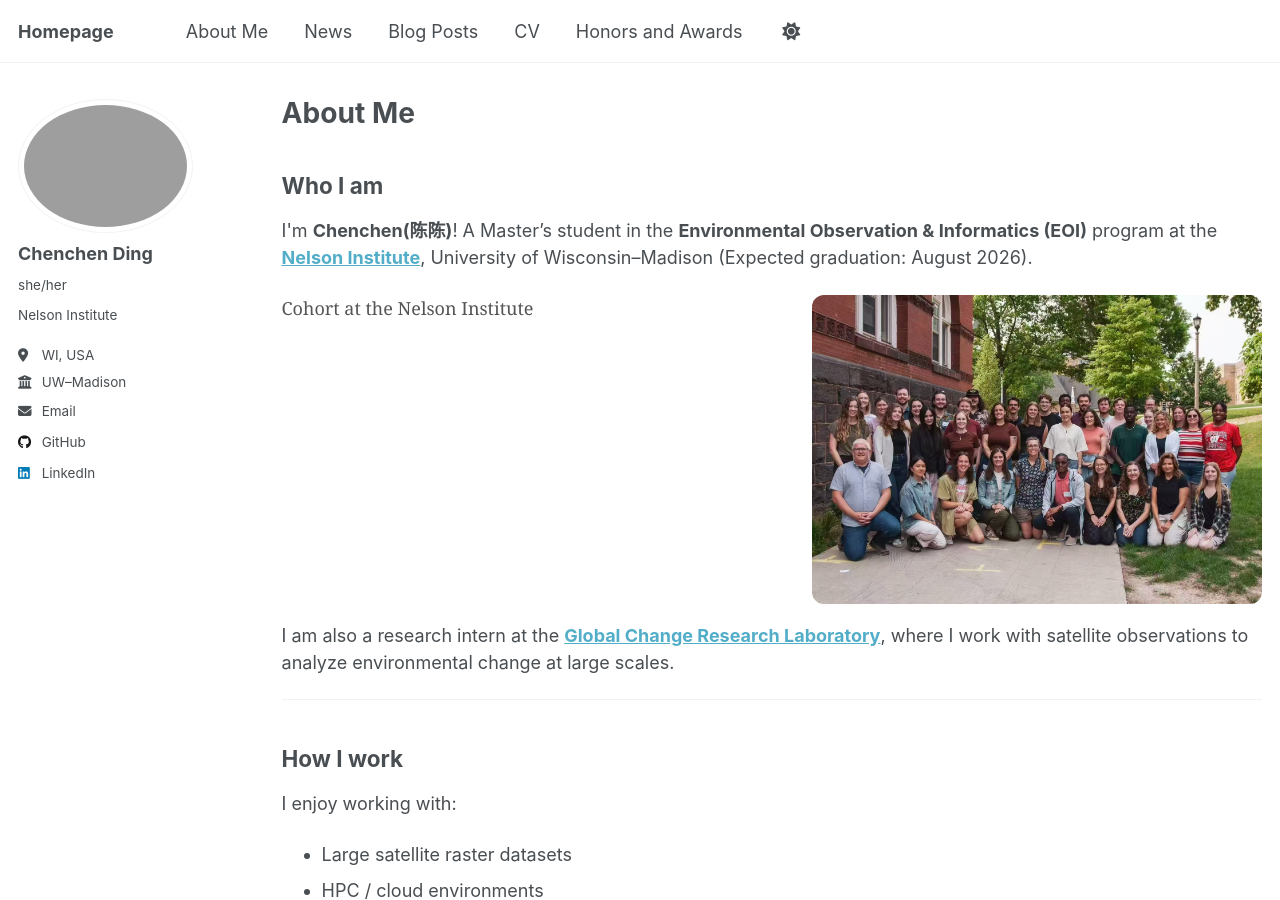
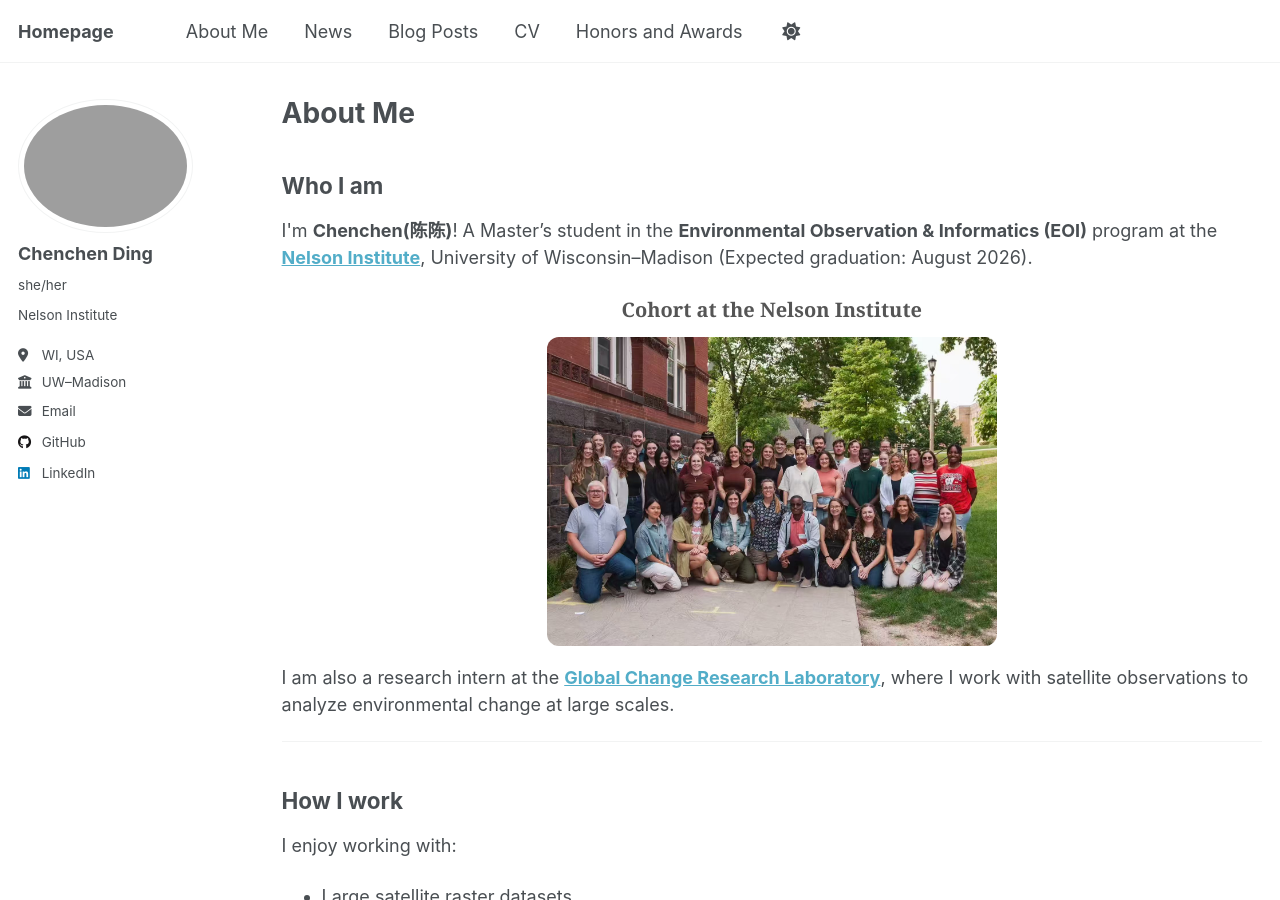
Before and after one commit to DCC0329/ChenchenDing.github.io, a Jekyll site: the page built from _pages/about1.html, in a window 1280 px wide and 900 px high. Built offline with Jekyll 4.4.1, drawn with Linux system fonts in a browser that asks for light colours; a script that is not in the unit is left out.

Commit message:
Update about1.html

```diff
--- a/_pages/about1.html
+++ b/_pages/about1.html
@@ -12,9 +12,8 @@ I'm <strong>Chenchen(陈陈)</strong>! A Master’s student in the
 at the <a href="https://nelson.wisc.edu"><strong>Nelson Institute</strong></a>,
 University of Wisconsin–Madison (Expected graduation: August 2026).
 </p>
-
-<figure style="text-align: center; margin: 0;">
-  <figcaption style="font-size: 18px; font-weight: 500; color: #555; margin-bottom: 8px;">
+<figure style="text-align: center; margin: 0 auto; display: block;">
+  <figcaption style="font-size: 20px; font-weight: 600; color: #555; margin-bottom: 12px;">
     Cohort at the Nelson Institute
   </figcaption>
 
```
